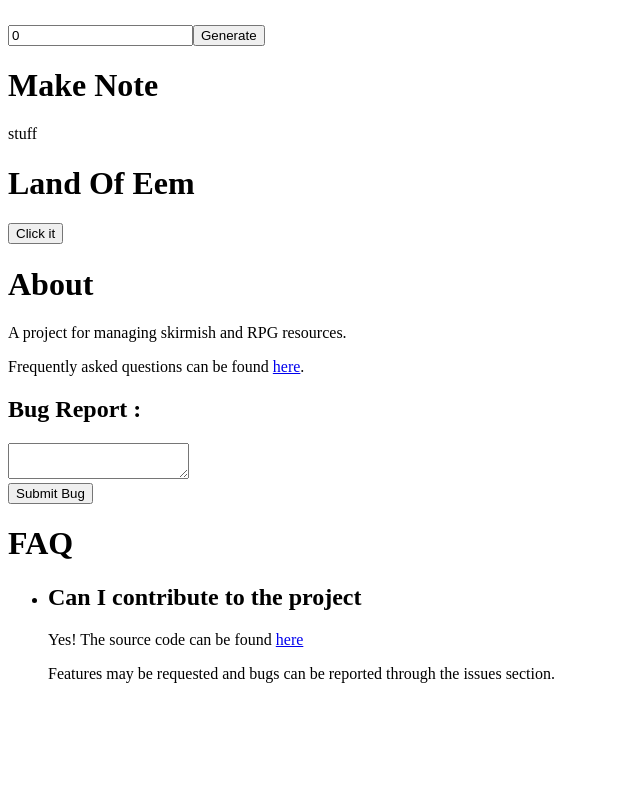
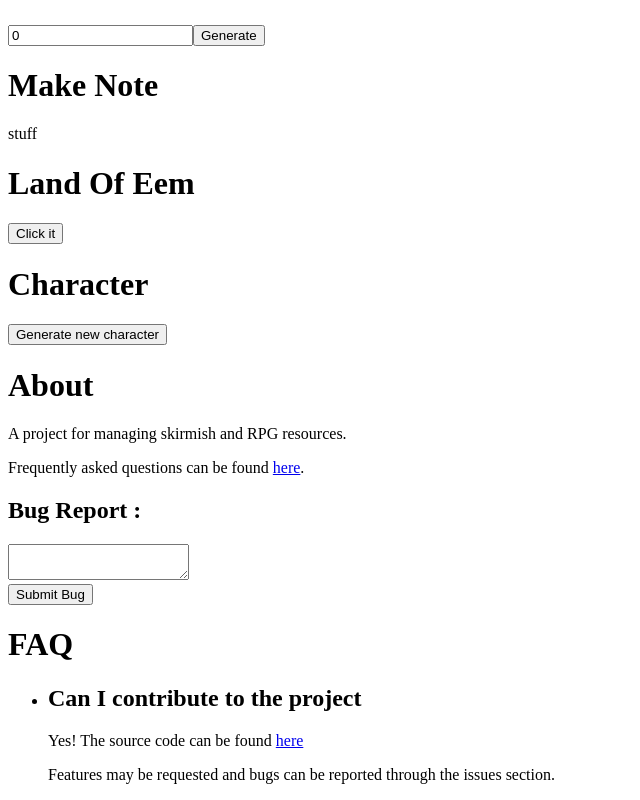
Before and after one commit to aneylon/HiveMind-Two, a React (Vite) app: page / in a window 1280 px wide. Shown: the part 1785-2585 px from the top of the page, without its empty margins (0-640 px from the left). Before the commit the page ends 2484 px from the top, so only its background shows below. Built offline with nearby package versions, Linux system fonts and the light colour scheme; data requests are answered from the project's data file.

Commit message:
Start Land of Eem character generator.

```diff
--- /dev/null
+++ b/src/components/LandOfEem/EemCharacter.jsx
@@ -0,0 +1,23 @@
+import { useEffect } from "react";
+import { ShuffleArray } from "../Random/RandomUtilities";
+
+export const EemCharacter = () => {
+  const modifiers = [2, 1, 0, -1];
+  useEffect(() => {
+    generateCharacter();
+  }, []);
+  const generateCharacter = () => {
+    console.log("Make a character.");
+    // shuffle modifiers
+    let shuffledModifiers = ShuffleArray(modifiers);
+    console.log(shuffledModifiers);
+  };
+  return (
+    <div>
+      <h1>Character</h1>
+      <button onClick={() => generateCharacter()}>
+        Generate new character
+      </button>
+    </div>
+  );
+};
--- a/src/components/LandOfEem/LandOfEem.jsx
+++ b/src/components/LandOfEem/LandOfEem.jsx
@@ -1,10 +1,12 @@
 import { Check, Roll, RollAdvantage, RollDisadvantage } from "./Actions";
+import { EemCharacter } from "./EemCharacter";
 
 export const LandOfEem = () => {
   return (
     <div>
       <h1>Land Of Eem</h1>
       <button onClick={() => console.log(Check())}>Click it</button>
+      <EemCharacter />
     </div>
   );
 };
--- /dev/null
+++ b/src/components/Random/RandomUtilities.js
@@ -0,0 +1,14 @@
+export const random = (max) => {
+  return Math.floor(Math.random() * max);
+};
+
+export const ShuffleArray = (array) => {
+  for (let i = 0; i < array.length; i++) {
+    let randomNumber = random(array.length);
+    let randomItem = array[randomNumber];
+    let temp = array[i];
+    array[i] = randomItem;
+    array[randomNumber] = temp;
+  }
+  return array;
+};
```
